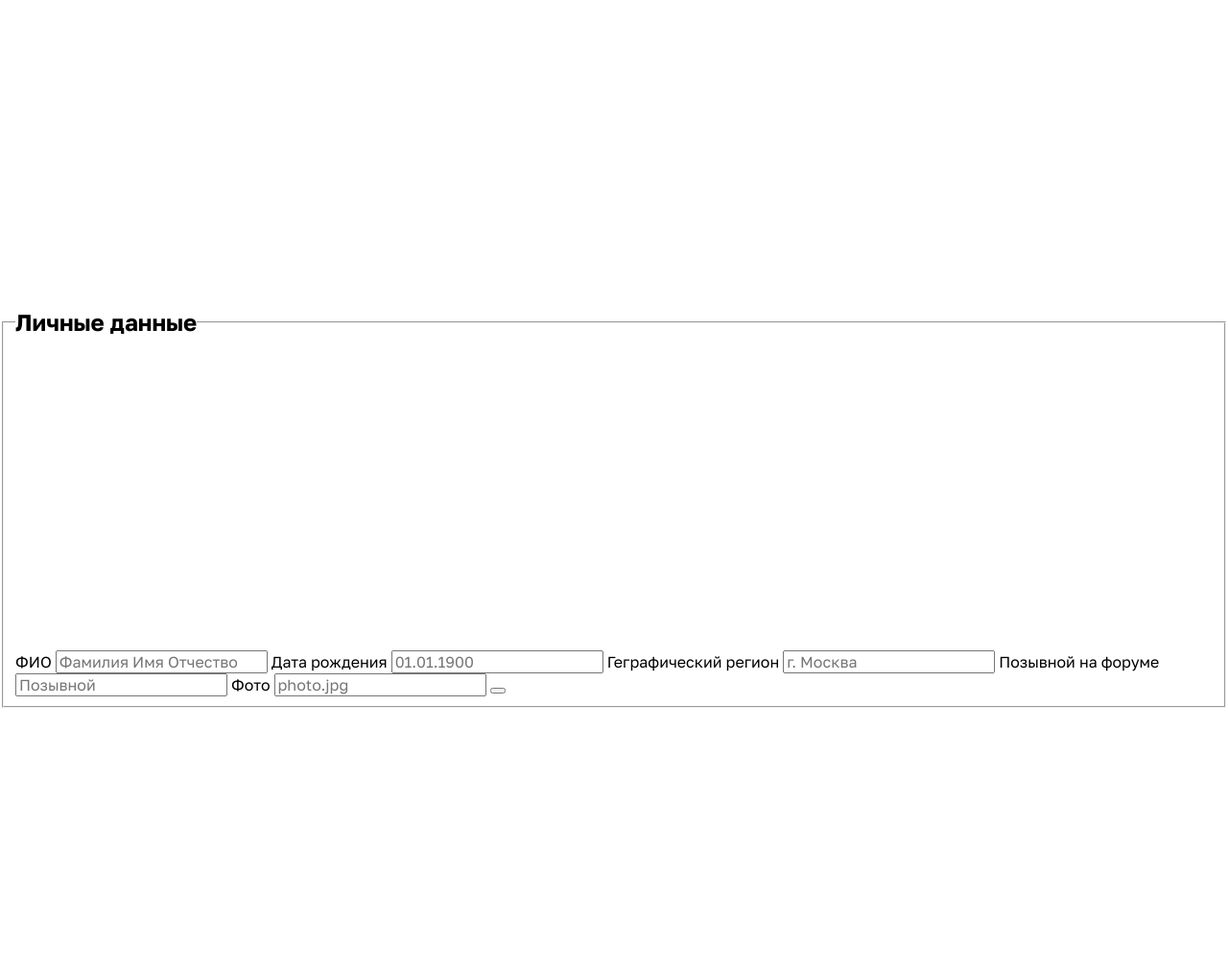
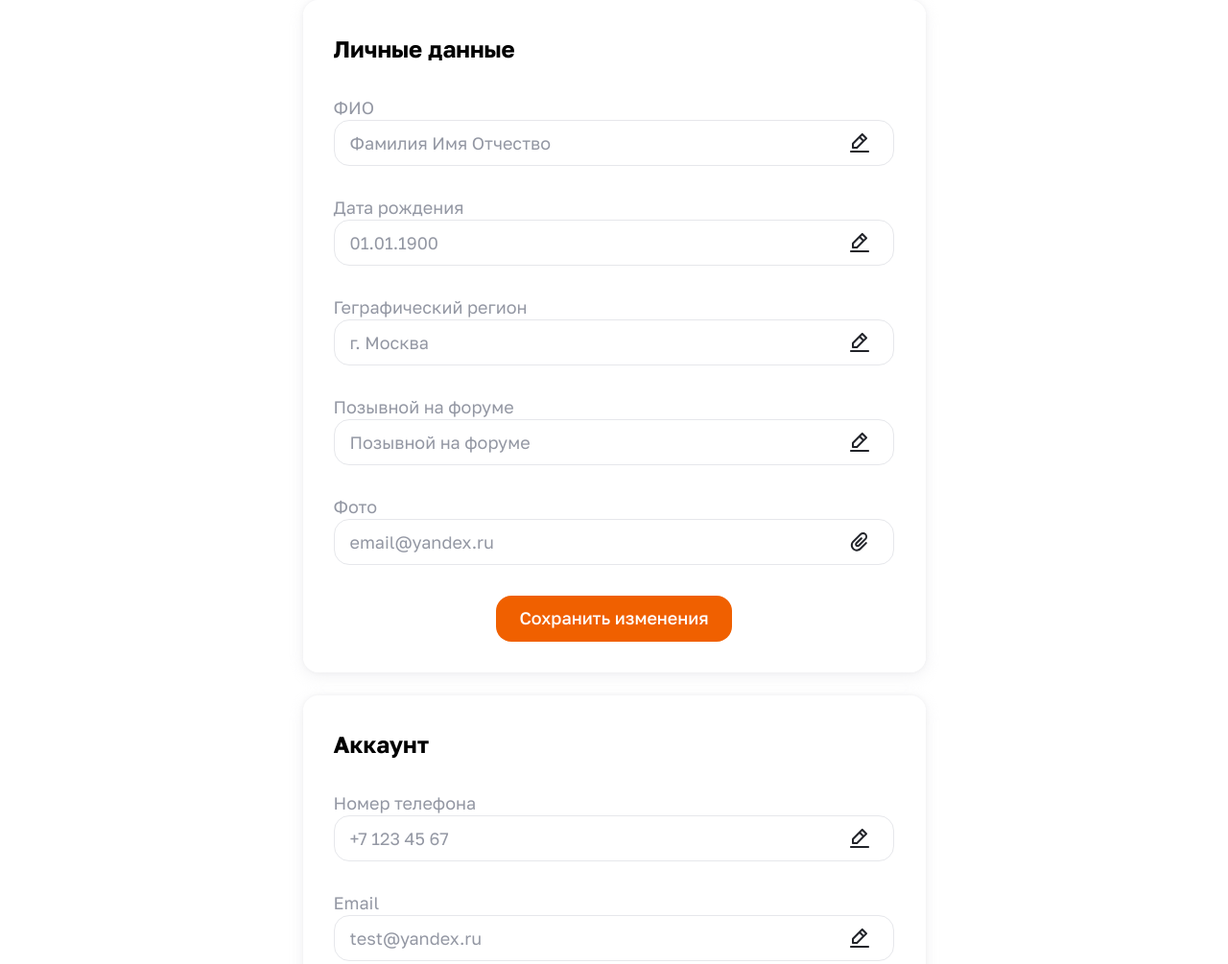
Before and after one commit to berezhinskiyo/lizaalert, a website: page profile.html in a window 1280 px wide. Shown: the top 1005 px of the page at 96% size. Drawn offline with Linux system fonts and the light colour scheme; files whose address does not match are found by name.

Commit message:
feat: сделан accout-details

```diff
--- a/blocks/account-details/account-details.css
+++ b/blocks/account-details/account-details.css
@@ -1,4 +1,8 @@
 .account-details{
 	display: flex;
 	flex-direction: column;
+	gap: 24px;
+	width: 649px;
+	margin: auto;
+	background: #ffffff;
 }
--- /dev/null
+++ b/blocks/form-button/form-button.css
@@ -0,0 +1,20 @@
+.form-button{
+	width: 246px;
+	height: 48px;
+	margin: 0 auto 0 auto;
+	padding: 0;
+	color: #ffffff;
+	font-weight: 500;
+	font-size: 18px;
+	font-family: 'Golos', 'Arial', sans-serif;
+	font-style: normal;
+	line-height: 1.55;
+	background: #f06000;
+	border: 0;
+	border-radius: 16px;
+}
+
+.form-button:disabled {
+	color: #9397a3;
+	background-color: #e6e7eb;
+}
--- a/blocks/form-title/form-title.css
+++ b/blocks/form-title/form-title.css
@@ -1,9 +1,10 @@
 .form-title {
 	margin: 0;
 	padding: 0;
+	color: #000000;
 	font-weight: 700;
 	font-size: 24px;
 	font-family: 'Golos', 'Arial', sans-serif;
 	font-style: normal;
-	line-height: 28;
+	line-height: 1.55;
 }
--- a/blocks/input-label/input-label.css
+++ /dev/null
@@ -1,9 +0,0 @@
-.input-label {
-	margin: 0;
-	padding: 0;
-	font-weight: 700;
-	font-size: 24px;
-	font-family: 'Golos', 'Arial', sans-serif;
-	font-style: normal;
-	line-height: 28;
-}
--- a/blocks/page/page.css
+++ b/blocks/page/page.css
@@ -1,9 +1,3 @@
 .page {
-	display: flex;
-	flex-direction: column;
-	justify-content: center;
-	min-width: 1100px;
-	max-width: 1660px;
-	margin: auto;
-	font-family: 'Golos', 'Arial', sans-serif;
+	padding: 0;
 }
--- /dev/null
+++ b/blocks/personal-data/personal-data.css
@@ -0,0 +1,12 @@
+.personal-data{
+	display: flex;
+	flex-direction: column;
+	justify-content: center;
+	gap: 32px;
+	margin: 0;
+	padding: 32px;
+	background: #ffffff;
+	border: 0;
+	border-radius: 16px;
+	box-shadow: 0 0 4px rgba(231, 232, 235, 0.6), 0 4px 16px rgba(231, 232, 235, 0.6);
+}
--- /dev/null
+++ b/blocks/text-field/__icon/text-field__icon.css
@@ -0,0 +1,7 @@
+.text-field__icon{
+	position: relative;
+}
+
+.text-field__icon input {
+	padding: 12px 56px 12px 16px;
+}
--- /dev/null
+++ b/blocks/text-field/__image/text-field__image.css
@@ -0,0 +1,13 @@
+.text-field__image{
+	position: absolute;
+	top: 0;
+	right: 16px;
+	bottom: 0;
+	display: flex;
+	align-items: center;
+	width: 24px;
+	height: 24px;
+	padding: 12px 16px 12px 0;
+	background-repeat: no-repeat;
+	background-position: center;
+}
--- /dev/null
+++ b/blocks/text-field/__image/text-field__image_photo.css
@@ -0,0 +1,3 @@
+.text-field__image_photo {
+	background-image: url('../../../images/icon_type_photo.svg');
+}
--- /dev/null
+++ b/blocks/text-field/__image/text-field__image_text.css
@@ -0,0 +1,3 @@
+.text-field__image_text {
+	background-image: url('../../../images/icon_type_edit.svg');
+}
--- /dev/null
+++ b/blocks/text-field/__input/text-field__input.css
@@ -0,0 +1,28 @@
+.text-field__input {
+	display: block;
+	box-sizing: border-box;
+	width: 100%;
+	height: 48px;
+	padding: 12px 16px 12px 16px;
+	color: #000000;
+	font-weight: 400;
+	font-size: 18px;
+	font-family: 'Golos', 'Arial', sans-serif;
+	font-style: normal;
+	line-height: 1.33;
+	background-color: #ffffff;
+	background-clip: padding-box;
+	border: 1.2px solid #e6e7eb;
+	border-radius: 16px;
+	outline: none;
+	transition: border-color 0.1s ease-in-out;
+}
+
+.text-field__input:focus {
+	border-color: #ff6600;
+	outline: none;
+}
+
+.text-field__input::placeholder {
+	color: #9397a3;
+}
--- /dev/null
+++ b/blocks/text-field/__label/text-field__label.css
@@ -0,0 +1,11 @@
+.text-field__label {
+	display: block;
+	margin: 0;
+	padding: 0;
+	color: #9397a3;
+	font-weight: 400;
+	font-size: 18px;
+	font-family: 'Golos', 'Arial', sans-serif;
+	font-style: normal;
+	line-height: 1.33;
+}
--- /dev/null
+++ b/blocks/text-field/text-field.css
@@ -0,0 +1,6 @@
+.text-field {
+	box-sizing: border-box;
+	max-width: 584px;
+	margin: 0;
+	padding: 0;
+}
--- a/pages/profile.css
+++ b/pages/profile.css
@@ -2,3 +2,13 @@
 @import url('../vendor/fonts.css');
 @import url('../blocks/page/page.css');
 @import url('../blocks/form-title/form-title.css');
+@import url('../blocks/form-button/form-button.css');
+@import url('../blocks/account-details/account-details.css');
+@import url('../blocks/personal-data/personal-data.css');
+@import url('../blocks/text-field/text-field.css');
+@import url('../blocks/text-field/__icon/text-field__icon.css');
+@import url('../blocks/text-field/__image/text-field__image.css');
+@import url('../blocks/text-field/__image/text-field__image_photo.css');
+@import url('../blocks/text-field/__image/text-field__image_text.css');
+@import url('../blocks/text-field/__input/text-field__input.css');
+@import url('../blocks/text-field/__label/text-field__label.css');
--- a/profile.html
+++ b/profile.html
@@ -15,28 +15,81 @@
 		<div class="main">
 			<form class="account-details">
 				<fieldset class="personal-data">
-					<legend class="form-title">Личные данные</legend>
-					<label class="input-label">ФИО</label>
-					<input id="fio" class="input-text" type="text" placeholder="Фамилия Имя Отчество">
-					<label class="input-label">Дата рождения</label>
-					<input id="date-of-birth" class="input-text" type="text" placeholder="01.01.1900">
-					<label class="input-label">Геграфический регион</label>
-					<input id="city" class="input-text" type="text" placeholder="г. Москва">
-					<label class="input-label">Позывной на форуме</label>
-					<input id="nick-name" class="input-text" type="text" placeholder="Позывной">
-					<label class="input-label">Фото</label>
-					<input id="photo" class="input-text" type="text" placeholder="photo.jpg">
-					<button class="personal-data__button save-button"></button>
+					<h3 class="form-title">Личные данные</h3>
+
+					<div class="text-field">
+						<label class="text-field__label" for="fio">ФИО</label>
+						<div class="text-field__icon">
+							<input id="fio" class="text-field__input" type="text" placeholder="Фамилия Имя Отчество">
+							<div class="text-field__image text-field__image_text"></div>
+						</div>
+					</div>
+
+					<div class="text-field">
+						<label class="text-field__label" for="date-of-birth">Дата рождения</label>
+						<div class="text-field__icon">
+							<input id="date-of-birth" class="text-field__input" type="text" placeholder="01.01.1900">
+							<div class="text-field__image text-field__image_text"></div>
+						</div>
+					</div>
+
+					<div class="text-field">
+						<label class="text-field__label" for="city">Геграфический регион</label>
+						<div class="text-field__icon">
+							<input id="city" class="text-field__input" type="text" placeholder="г. Москва">
+							<div class="text-field__image text-field__image_text"></div>
+						</div>
+					</div>
+
+					<div class="text-field">
+						<label class="text-field__label" for="nick-name">Позывной на форуме</label>
+						<div class="text-field__icon">
+							<input id="nick-name" class="text-field__input" type="text"
+								placeholder="Позывной на форуме">
+							<div class="text-field__image text-field__image_text"></div>
+						</div>
+					</div>
+
+					<div class="text-field">
+						<label class="text-field__label" for="photo">Фото</label>
+						<div class="text-field__icon ">
+							<input id="photo" class="text-field__input" type="text" placeholder="email@yandex.ru">
+							<div class="text-field__image text-field__image_photo"></div>
+						</div>
+					</div>
+
+					<button type="submit" class="form-button">Сохранить изменения</button>
+
 				</fieldset>
-				<fieldset class="account-data">
-					<legend class="form-title">Аккаунт</legend>
-					<label class="input-label">Номер телефона</label>
-					<input id="tel" class="input-text" type="tel" placeholder="+7 123 45 67">
-					<label class="input-label">Email</label>
-					<input id="email" class="input-text" type="email" placeholder="test@yandex.ru">
-					<label class="input-label">Пароль</label>
-					<input id="password" class="input-text" type="password">
-					<button class="account-data__button save-button"></button>
+				<fieldset class="personal-data">
+
+					<h3 class="form-title">Аккаунт</h3>
+
+					<div class="text-field">
+						<label class="text-field__label" for="tel">Номер телефона</label>
+						<div class="text-field__icon ">
+							<input id="tel" class="text-field__input" type="tel" placeholder="+7 123 45 67">
+							<div class="text-field__image text-field__image_text"></div>
+						</div>
+					</div>
+
+					<div class="text-field">
+						<label class="text-field__label" for="email">Email</label>
+						<div class="text-field__icon ">
+							<input id="email" class="text-field__input" type="email" placeholder="test@yandex.ru">
+							<div class="text-field__image text-field__image_text"></div>
+						</div>
+					</div>
+
+					<div class="text-field">
+						<label class="text-field__label" for="password">Пароль</label>
+						<div class="text-field__icon ">
+							<input id="password" class="text-field__input" type="password">
+							<div class="text-field__image"></div>
+						</div>
+					</div>
+
+					<button type="submit" class="form-button">Сохранить изменения</button>
 				</fieldset>
 			</form>
 		</div>
```
Also changed, not shown: blocks/header/header.css (+0 -11 lines), images/icon_type_edit.svg (added), images/icon_type_photo.svg (added).
